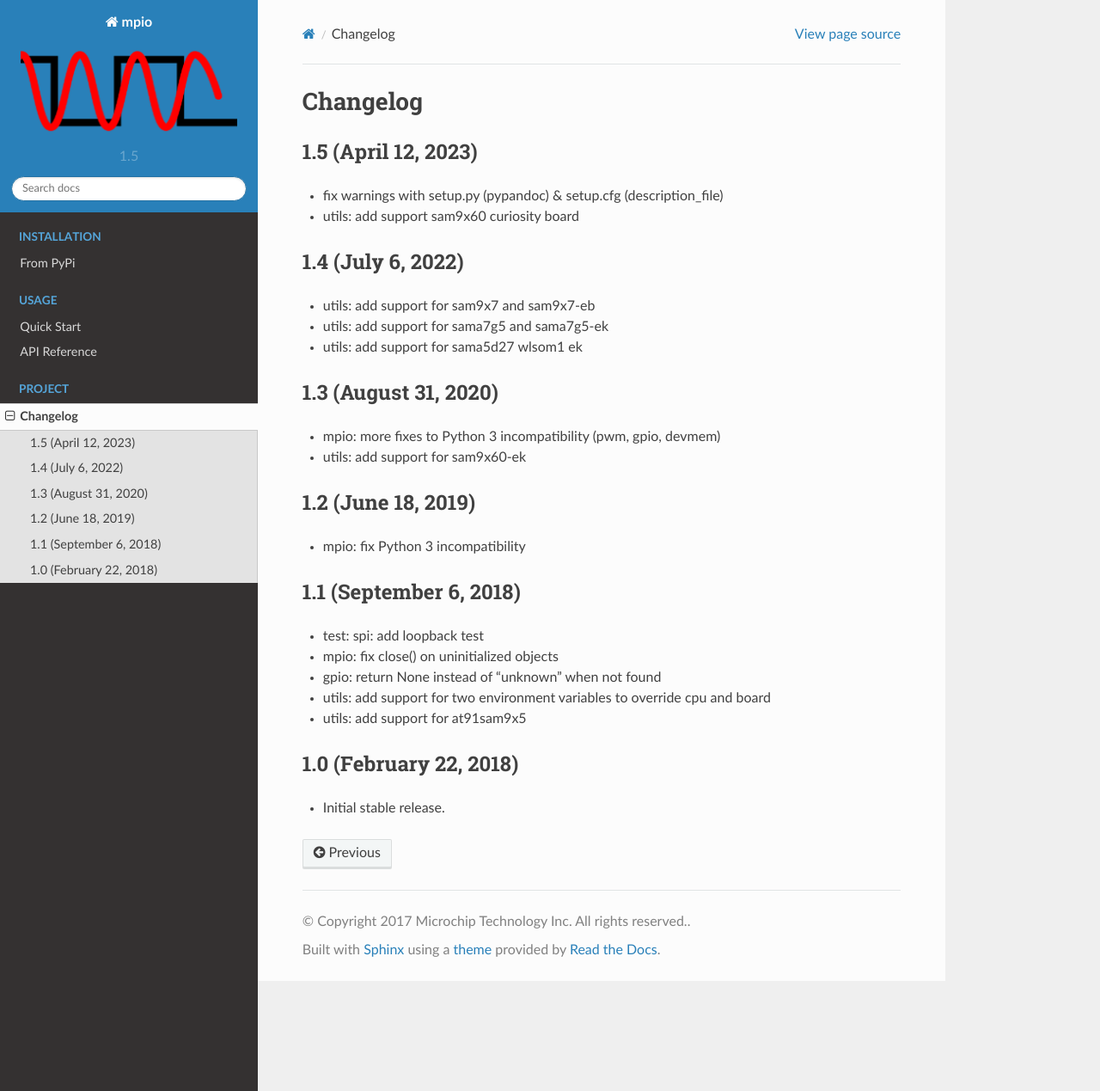
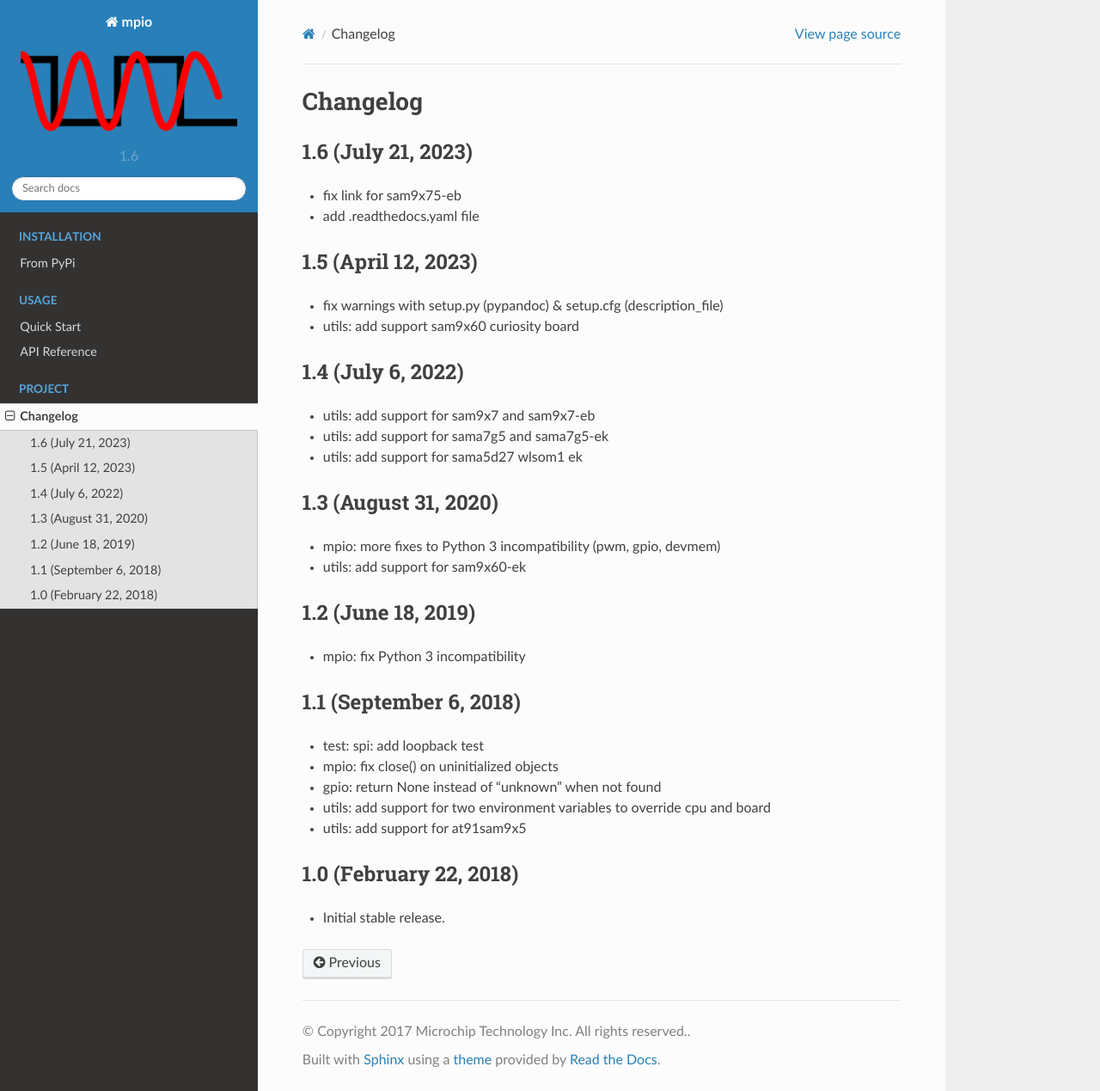
Before and after one commit to linux4sam/mpio, a Sphinx documentation site: the page built from docs/changelog.rst, in a window 1280 px wide and 1269 px high. Shown: the whole window at 86% size. Built offline with Sphinx 7.4.7 and the Read the Docs theme 2.0.0, drawn with Linux system fonts in a browser that asks for light colours.

Commit message:
Prepare release 1.6
Signed-off-by: Nicolas Ferre <nicolas.ferre@microchip.com>

```diff
--- a/docs/changelog.rst
+++ b/docs/changelog.rst
@@ -1,5 +1,12 @@
 Changelog
 ---------
+
+1.6 (July 21, 2023)
+====================
+
+- fix link for sam9x75-eb
+- add .readthedocs.yaml file
+
 
 1.5 (April 12, 2023)
 ====================
--- a/docs/conf.py
+++ b/docs/conf.py
@@ -57,9 +57,9 @@ author = u'Joshua Henderson'
 # built documents.
 #
 # The short X.Y version.
-version = u'1.5'
+version = u'1.6'
 # The full version, including alpha/beta/rc tags.
-release = u'1.5'
+release = u'1.6'
 
 # The language for content autogenerated by Sphinx. Refer to documentation
 # for a list of supported languages.
--- a/mpio/__init__.py
+++ b/mpio/__init__.py
@@ -31,5 +31,5 @@ from .serial import Serial
 from .devmem import DevMem
 from .smbus import SMBus
 
-__version__ = '1.5'
+__version__ = '1.6'
 "mpio module version string."
```
